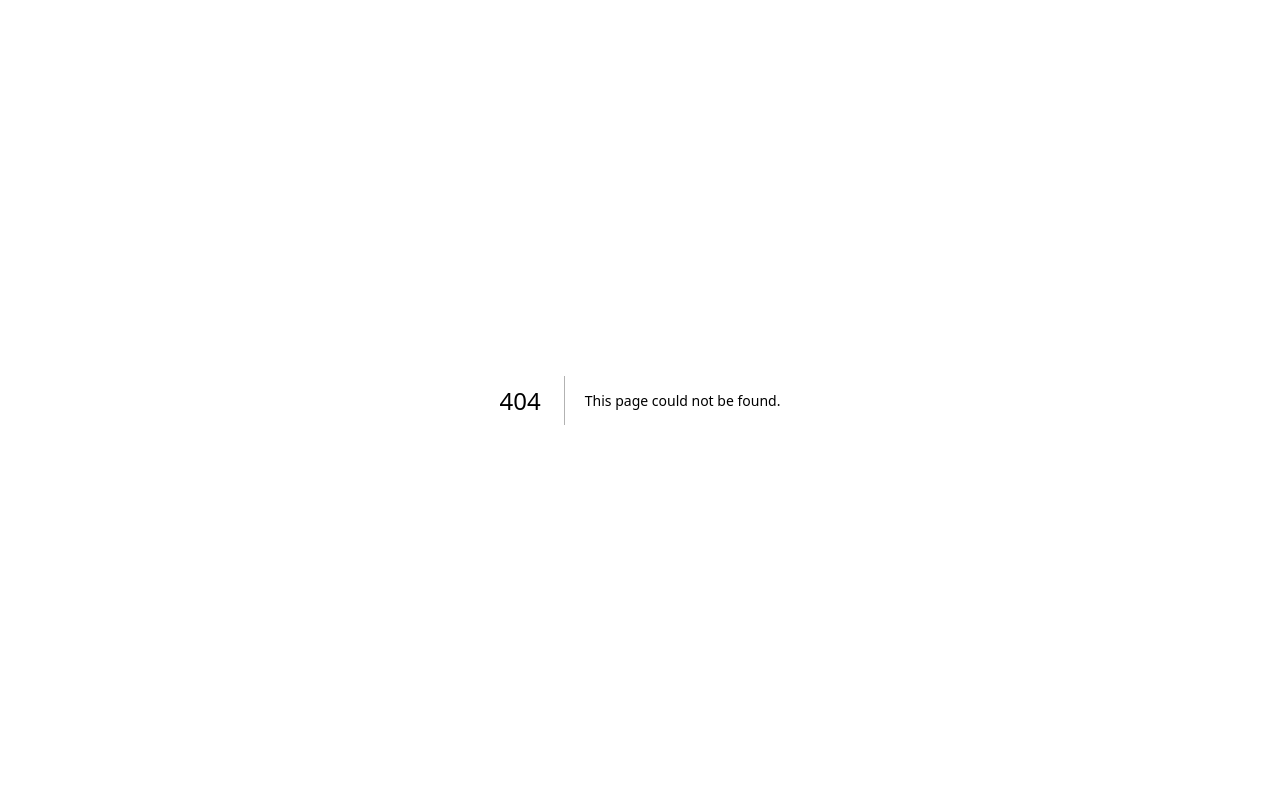
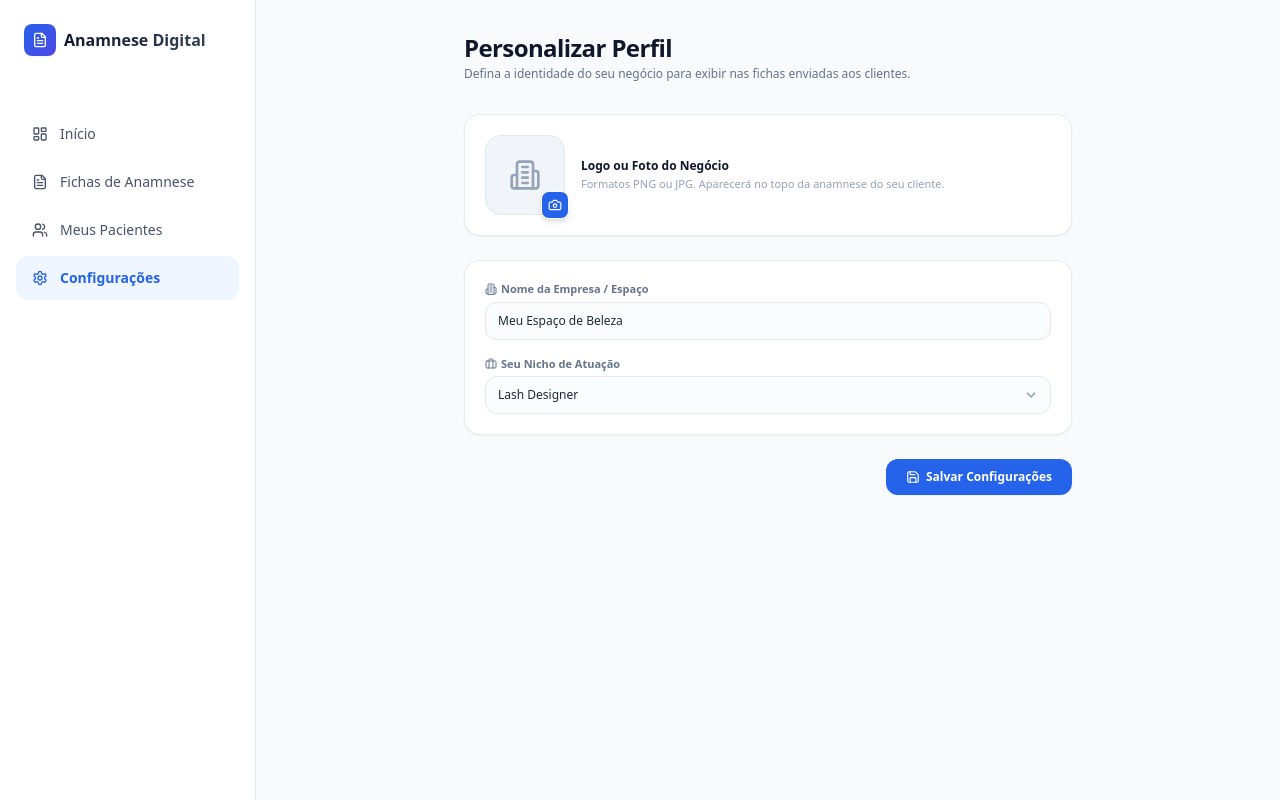
Before and after one commit to JuniorPiedade/anamnese-digitalapp, a Next.js app: page /dashboard/configuracoes in a window 1280 px wide. Before the commit this address had no page. Built offline with nearby package versions, Linux system fonts and the light colour scheme.

Commit message:
Create page.tsx

```diff
--- /dev/null
+++ b/src/app/dashboard/configuracoes/page.tsx
@@ -0,0 +1,215 @@
+"use client";
+
+import React, { useState, useRef } from 'react';
+import {
+  LayoutDashboard,
+  FileText,
+  Users,
+  Settings,
+  Camera,
+  Save,
+  Building2,
+  Briefcase,
+  Check
+} from 'lucide-react';
+
+export default function ConfiguracoesPage() {
+  const [salvando, setSalvando] = useState(false);
+  const [salvoSucesso, setSalvoSucesso] = useState(false);
+
+  // Estados do Perfil
+  const [nomeNegocio, setNomeNegocio] = useState("Meu Espaço de Beleza");
+  const [nicho, setNicho] = useState("Lash Designer");
+  const [fotoPerfil, setFotoPerfil] = useState<string | null>(null);
+
+  const fileInputRef = useRef<HTMLInputElement>(null);
+
+  // Lista de profissões mapeadas
+  const profissoesEstetica = [
+    "Lash Designer",
+    "Micropigmentadora & Designer de Sobrancelhas",
+    "Esteticista Facial / Corporal",
+    "Biomédica / Injetora Estética",
+    "Especialista em Depilação (Laser/Cera)",
+    "Nail Designer",
+    "Maquiadora Profissional",
+    "Cabeleireira / Terapeuta Capilar",
+    "Clínica de Estética Integrada"
+  ];
+
+  // Simula o upload da foto e transforma em Base64 para visualização local
+  const handleFotoChange = (e: React.ChangeEvent<HTMLInputElement>) => {
+    const file = e.target.files?.[0];
+    if (file) {
+      const reader = new FileReader();
+      reader.onloadend = () => {
+        setFotoPerfil(reader.result as string);
+      };
+      reader.readAsDataURL(file);
+    }
+  };
+
+  const handleSubmit = (e: React.FormEvent) => {
+    e.preventDefault();
+    setSalvando(true);
+
+    // Simula salvamento por 1.5 segundos
+    setTimeout(() => {
+      setSalvando(false);
+      setSalvoSucesso(true);
+      setTimeout(() => setSalvoSucesso(false), 3000);
+    }, 1500);
+  };
+
+  return (
+    <div className="min-h-screen bg-slate-50 text-slate-800 antialiased font-sans flex flex-col md:flex-row">
+
+      {/* SIDEBAR (DESKTOP) */}
+      <aside className="w-full md:w-64 bg-white border-b md:border-b-0 md:border-r border-slate-200 px-4 py-4 md:py-6 md:fixed md:inset-y-0 md:z-20 flex md:flex-col justify-between md:justify-start items-center md:items-stretch gap-4">
+        <div className="flex items-center gap-2 px-2">
+          <div className="flex h-8 w-8 items-center justify-center rounded-lg bg-gradient-to-br from-blue-600 to-indigo-600 text-white shadow-sm">
+            <FileText className="h-4 w-4" />
+          </div>
+          <span className="text-base font-bold bg-gradient-to-r from-slate-900 to-slate-700 bg-clip-text text-transparent">Anamnese Digital</span>
+        </div>
+
+        <nav className="hidden md:flex flex-col mt-10 flex-1 space-y-1">
+          <a href="/dashboard" className="flex items-center gap-3 rounded-xl px-4 py-3 text-sm font-medium text-slate-600 hover:bg-slate-50">
+            <LayoutDashboard className="h-4 w-4" /> Início
+          </a>
+          <a href="#" className="flex items-center gap-3 rounded-xl px-4 py-3 text-sm font-medium text-slate-600 hover:bg-slate-50">
+            <FileText className="h-4 w-4" /> Fichas de Anamnese
+          </a>
+          <a href="#" className="flex items-center gap-3 rounded-xl px-4 py-3 text-sm font-medium text-slate-600 hover:bg-slate-50">
+            <Users className="h-4 w-4" /> Meus Pacientes
+          </a>
+          <a href="/dashboard/configuracoes" className="flex items-center gap-3 rounded-xl bg-blue-50 px-4 py-3 text-sm font-semibold text-blue-600">
+            <Settings className="h-4 w-4" /> Configurações
+          </a>
+        </nav>
+      </aside>
+
+      {/* ÁREA CENTRAL */}
+      <div className="flex-1 md:pl-64 flex flex-col">
+        <main className="p-4 md:p-8 max-w-2xl w-full mx-auto flex-1">
+
+          <div className="mb-6 md:mb-8">
+            <h1 className="text-xl md:text-2xl font-bold text-slate-900 tracking-tight">Personalizar Perfil</h1>
+            <p className="text-xs text-slate-500 mt-0.5">Defina a identidade do seu negócio para exibir nas fichas enviadas aos clientes.</p>
+          </div>
+
+          <form onSubmit={handleSubmit} className="space-y-6">
+
+            {/* SEÇÃO DA FOTO */}
+            <div className="rounded-2xl border border-slate-200/80 bg-white p-5 shadow-sm flex flex-col sm:flex-row items-center gap-4">
+              <div className="relative group cursor-pointer" onClick={() => fileInputRef.current?.click()}>
+                <div className="h-20 w-20 rounded-2xl bg-slate-100 border border-slate-200 flex items-center justify-center overflow-hidden transition-all group-hover:opacity-80">
+                  {fotoPerfil ? (
+                    <img src={fotoPerfil} alt="Logo" className="h-full w-full object-cover" />
+                  ) : (
+                    <Building2 className="h-8 w-8 text-slate-400" />
+                  )}
+                </div>
+                <div className="absolute -bottom-1 -right-1 bg-blue-600 text-white rounded-lg p-1.5 shadow-md border border-white">
+                  <Camera className="h-3.5 w-3.5" />
+                </div>
+                <input
+                  type="file"
+                  ref={fileInputRef}
+                  onChange={handleFotoChange}
+                  accept="image/*"
+                  className="hidden"
+                />
+              </div>
+              <div className="text-center sm:text-left">
+                <h4 className="text-xs font-bold text-slate-900">Logo ou Foto do Negócio</h4>
+                <p className="text-[11px] text-slate-400 mt-0.5">Formatos PNG ou JPG. Aparecerá no topo da anamnese do seu cliente.</p>
+              </div>
+            </div>
+
+            {/* FORMULÁRIO DE INFOS */}
+            <div className="rounded-2xl border border-slate-200/80 bg-white p-5 shadow-sm space-y-4">
+
+              {/* Nome do Negócio */}
+              <div>
+                <label className="text-[11px] font-semibold text-slate-500 mb-1 block flex items-center gap-1">
+                  <Building2 className="h-3 w-3" /> Nome da Empresa / Espaço
+                </label>
+                <input
+                  type="text"
+                  required
+                  value={nomeNegocio}
+                  onChange={(e) => setNomeNegocio(e.target.value)}
+                  placeholder="Ex: Studio VIP Aesthetics"
+                  className="w-full rounded-xl border border-slate-200 bg-slate-50/50 px-3 py-2.5 text-xs outline-none focus:border-blue-500 focus:bg-white transition-all"
+                />
+              </div>
+
+              {/* Nicho / Profissão */}
+              <div>
+                <label className="text-[11px] font-semibold text-slate-500 mb-1 block flex items-center gap-1">
+                  <Briefcase className="h-3 w-3" /> Seu Nicho de Atuação
+                </label>
+                <div className="relative">
+                  <select
+                    value={nicho}
+                    onChange={(e) => setNicho(e.target.value)}
+                    className="w-full rounded-xl border border-slate-200 bg-slate-50/50 px-3 py-2.5 text-xs outline-none focus:border-blue-500 focus:bg-white transition-all appearance-none cursor-pointer"
+                  >
+                    {profissoesEstetica.map((prof, index) => (
+                      <option key={index} value={prof}>{prof}</option>
+                    ))}
+                  </select>
+                  <div className="pointer-events-none absolute inset-y-0 right-0 flex items-center px-3 text-slate-400">
+                    <svg className="fill-current h-4 w-4" xmlns="http://www.w3.org/2000/svg" viewBox="0 0 20 20"><path d="M9.293 12.95l.707.707L15.657 8l-1.414-1.414L10 10.828 5.757 6.586 4.343 8z"/></svg>
+                  </div>
+                </div>
+              </div>
+
+            </div>
+
+            {/* BOTÃO SALVAR */}
+            <div className="flex items-center justify-end gap-3">
+              {salvoSucesso && (
+                <span className="text-xs font-semibold text-emerald-600 flex items-center gap-1 animate-in fade-in duration-200">
+                  <Check className="h-4 w-4 stroke-[3]" /> Alterações salvas!
+                </span>
+              )}
+              <button
+                type="submit"
+                disabled={salvando}
+                className="flex items-center gap-1.5 rounded-xl bg-blue-600 px-5 py-2.5 text-xs font-bold text-white shadow-sm hover:bg-blue-700 active:scale-98 transition-all disabled:opacity-50 w-full sm:w-auto justify-center"
+              >
+                <Save className="h-3.5 w-3.5" />
+                {salvando ? "Salvando..." : "Salvar Configurações"}
+              </button>
+            </div>
+
+          </form>
+        </main>
+
+        {/* MENU INFERIOR MOBILE */}
+        <nav className="md:hidden fixed bottom-0 inset-x-0 bg-white border-t border-slate-200 z-30 px-6 py-2 flex items-center justify-around shadow-lg">
+          <a href="/dashboard" className="flex flex-col items-center gap-0.5 text-slate-400 hover:text-slate-600">
+            <LayoutDashboard className="h-4 w-4" />
+            <span className="text-[9px] font-medium uppercase tracking-tight">Início</span>
+          </a>
+          <a href="#" className="flex flex-col items-center gap-0.5 text-slate-400 hover:text-slate-600">
+            <FileText className="h-4 w-4" />
+            <span className="text-[9px] font-medium uppercase tracking-tight">Fichas</span>
+          </a>
+          <a href="#" className="flex flex-col items-center gap-0.5 text-slate-400 hover:text-slate-600">
+            <Users className="h-4 w-4" />
+            <span className="text-[9px] font-medium uppercase tracking-tight">Pacientes</span>
+          </a>
+          <a href="/dashboard/configuracoes" className="flex flex-col items-center gap-0.5 text-blue-600">
+            <Settings className="h-4 w-4" />
+            <span className="text-[9px] font-bold uppercase tracking-tight">Ajustes</span>
+          </a>
+        </nav>
+
+        <div className="h-16 md:hidden" />
+      </div>
+    </div>
+  );
+}
```
